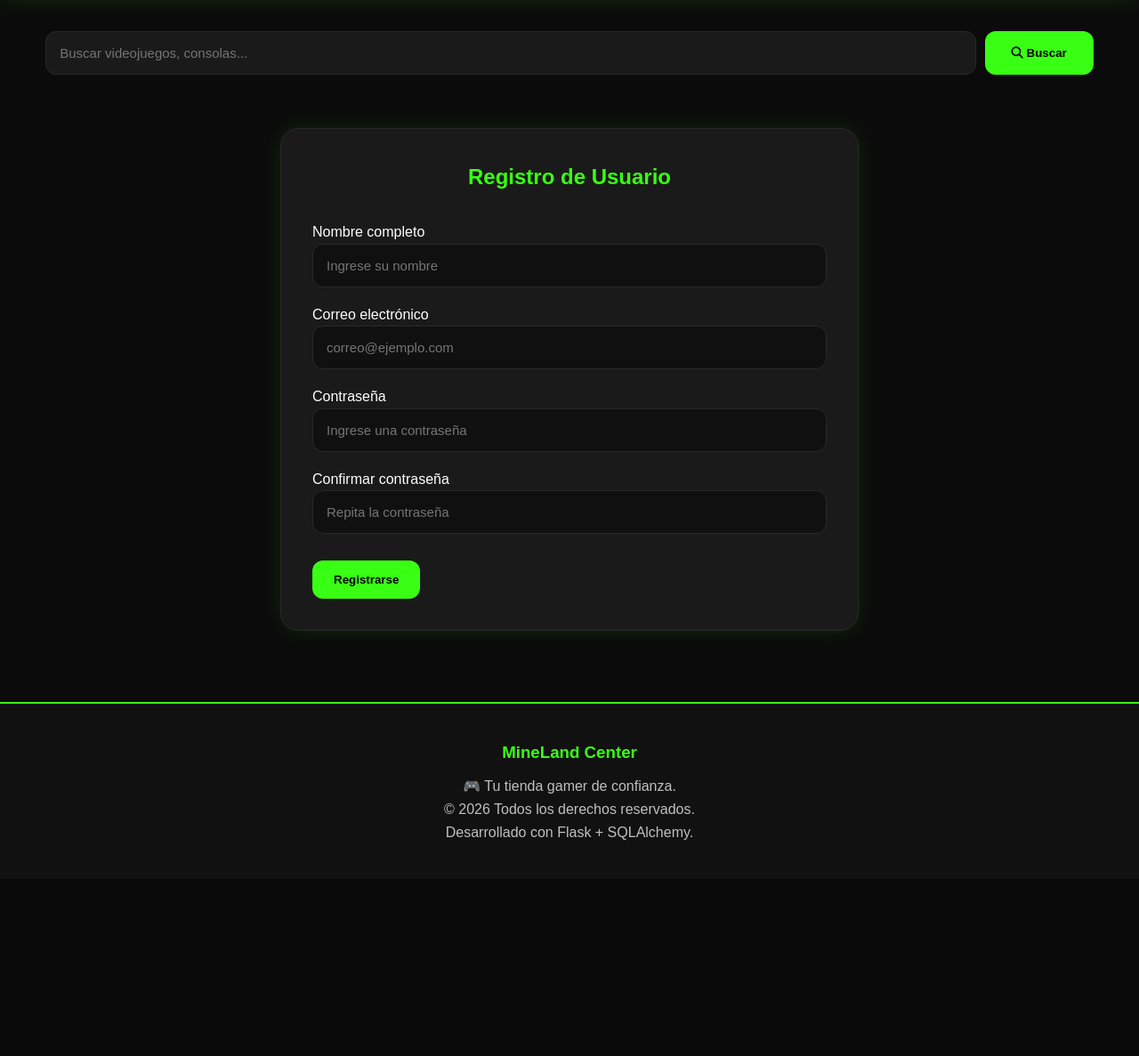
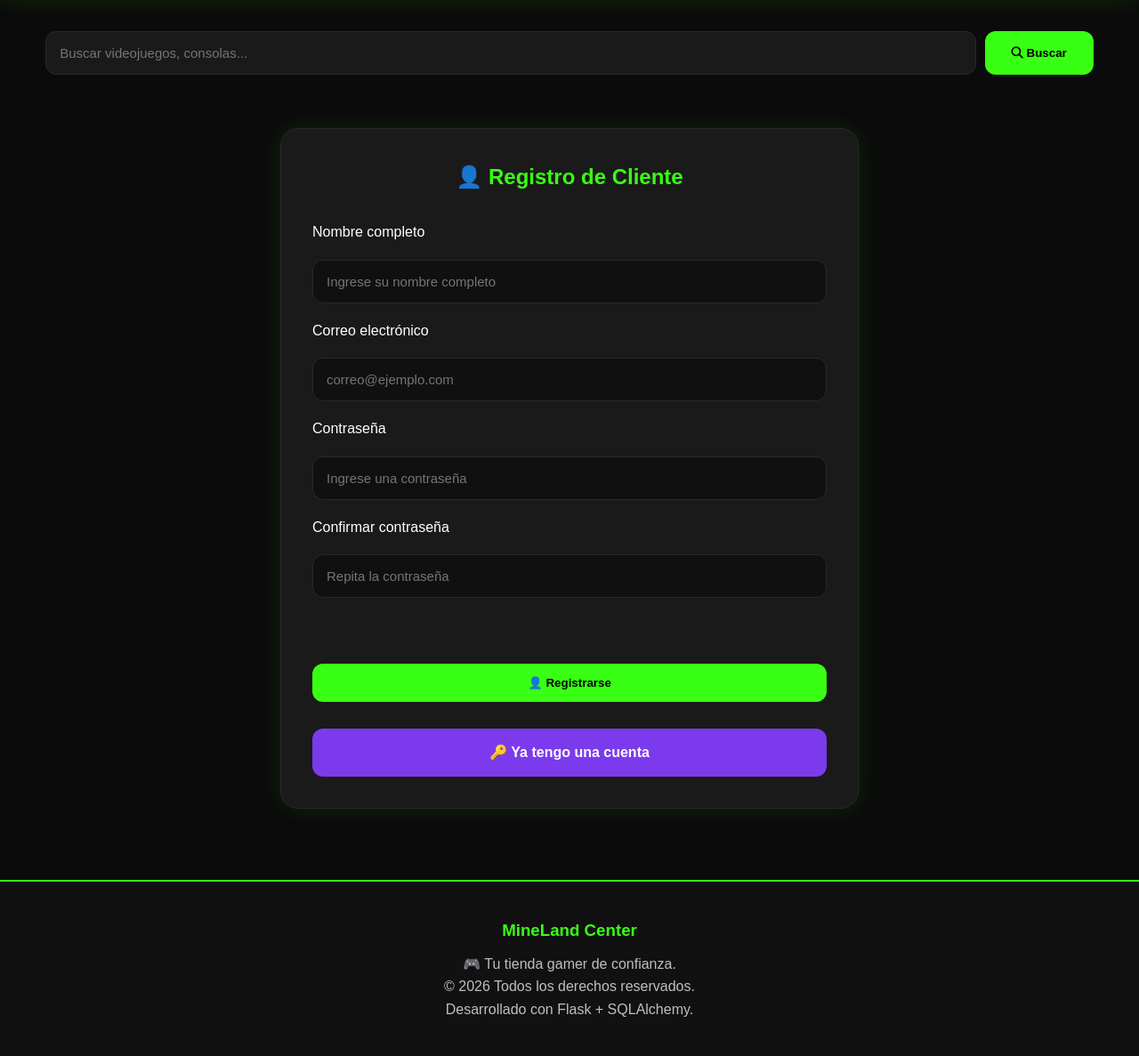
Before and after one commit to TheDark-15/Proyecto_MineLand, a Flask app: page /register_customer in a window 1280 px wide. Shown: the part 166-1353 px from the top of the page at 89% size. Before the commit the page ends 1110 px from the top, so only its background shows below. Run offline with Flask 3, Linux system fonts and the light colour scheme.

Commit message:
Update register.html

```diff
--- a/templates/register.html
+++ b/templates/register.html
@@ -2,9 +2,9 @@
 
 {% block content %}
 
-<div class="form-container fade-up">
+<div class="form-container">
 
-    <h2>Registro de Usuario</h2>
+    <h2>👤 Registro de Cliente</h2>
 
     {% if error %}
         <div class="error">
@@ -18,70 +18,78 @@
         </div>
     {% endif %}
 
-    <form action="{{ url_for('register_customer') }}" method="POST">
+    <form
+        action="{{ url_for('register_customer') }}"
+        method="POST"
+    >
 
-        <div class="form-group">
-
-            <label>Nombre completo</label>
+        <label for="name">
+            Nombre completo
+        </label>
 
         <input
             type="text"
+            id="name"
             name="name"
-                placeholder="Ingrese su nombre"
+            placeholder="Ingrese su nombre completo"
+            maxlength="100"
             required
         >
 
-        </div>
-
-        <div class="form-group">
-
-            <label>Correo electrónico</label>
+        <label for="email">
+            Correo electrónico
+        </label>
 
         <input
             type="email"
+            id="email"
             name="email"
             placeholder="correo@ejemplo.com"
+            maxlength="100"
             required
         >
 
-        </div>
-
-        <div class="form-group">
-
-            <label>Contraseña</label>
+        <label for="password">
+            Contraseña
+        </label>
 
         <input
             type="password"
+            id="password"
             name="password"
             placeholder="Ingrese una contraseña"
+            minlength="6"
             required
         >
 
-        </div>
-
-        <div class="form-group">
-
-            <label>Confirmar contraseña</label>
+        <label for="confirm_password">
+            Confirmar contraseña
+        </label>
 
         <input
             type="password"
+            id="confirm_password"
             name="confirm_password"
             placeholder="Repita la contraseña"
+            minlength="6"
             required
         >
 
-        </div>
-
-        <div class="form-actions">
+        <br>
 
         <button
             type="submit"
             class="btn-primary"
         >
-                Registrarse
+            👤 Registrarse
         </button>
 
-        </div>
+        <a
+            href="{{ url_for('login') }}"
+            class="btn-secondary"
+        >
+            🔑 Ya tengo una cuenta
+        </a>
 
     </form>
 
```
Lines whose indentation alone changed are shown as unchanged.
